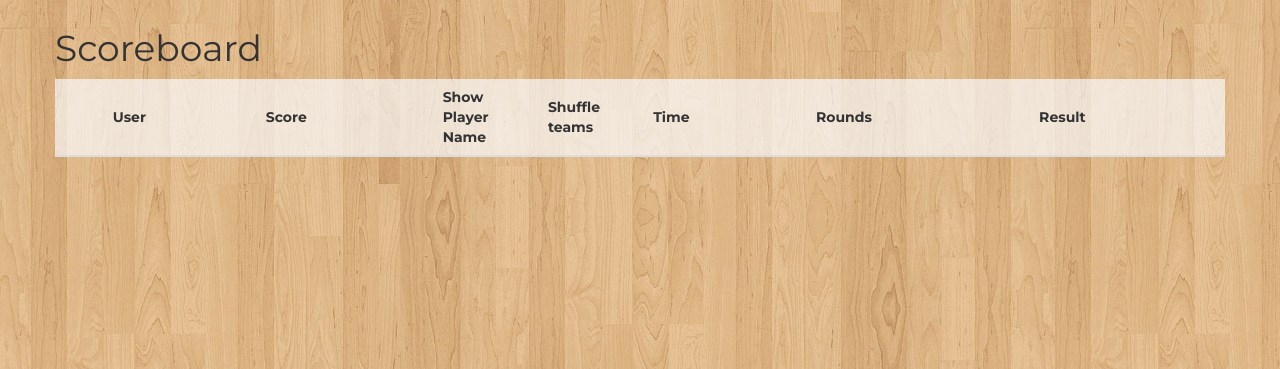
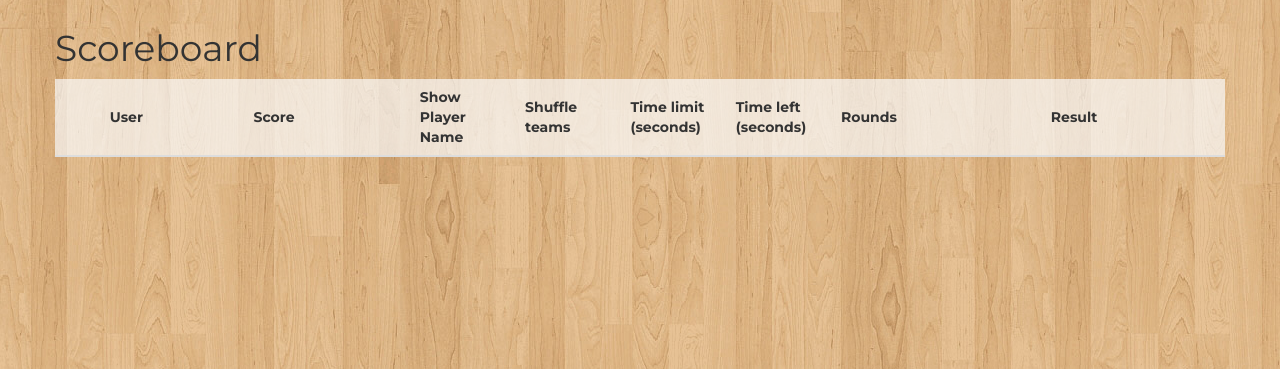
Before and after one commit to fepe55/whoheplayfor, a Django app: template whpf/templates/scoreboard.html in a window 1280 px wide. Shown: the part 51-420 px from the top of the page. Run offline with Django 3.2, Linux system fonts and the light colour scheme; the template is opened without the code that fills it, so the values that code supplies are empty; some libraries are stand-ins or nearby versions.

Commit message:
Made the code longer

```diff
--- a/whpf/models.py
+++ b/whpf/models.py
@@ -104,6 +104,11 @@ class Result(ModelWithDates):
     # def rounds(self):
     #     return int(self.code[5:8])
 
+    @property
+    def parsed_code(self):
+        from .helpers import parse_code
+        return parse_code(self.code)
+
     def calculate_score(self):
         from .helpers import get_score
         self.score = get_score(self.code)
--- a/whpf/static/css/style.css
+++ b/whpf/static/css/style.css
@@ -211,7 +211,7 @@ input[type="checkbox"]#advanced{
   color: #8C7853;
 }
 
-@media(max-width:768px) {
+@media(max-width:991px) {
   .advanced-details{
     display: none;
   }
--- a/whpf/templates/scoreboard.html
+++ b/whpf/templates/scoreboard.html
@@ -11,13 +11,15 @@
           <th>Score</th>
           <th style="width: 9%" class="advanced-details">Show Player Name</th>
           <th style="width: 9%" class="advanced-details">Shuffle teams</th>
-          <th class="advanced-details">Time</th>
+          <th style="width: 9%" class="advanced-details">Time limit (seconds)</th>
+          <th style="width: 9%" class="advanced-details">Time left (seconds)</th>
           <th class="advanced-details">Rounds</th>
           <th>Result</th>
         </tr>
       </thead>
       <tbody>
         {% for score in scores %}
+        {% with parsed_code=score.parsed_code %}
         <tr>
           <td>{{ forloop.counter }}</td>
           <th class="score pos{{ forloop.counter}}">
@@ -37,12 +39,14 @@
             </span>
           </th>
           <td>{{ score.score }}</td>
-          <td class="advanced-details">{% if score.show_player_name %}<i class="fa fa-check"></i>{% else %}<i class="fa fa-times"></i>{% endif %}</td>
-          <td class="advanced-details">{% if score.shuffle_teams %}<i class="fa fa-check"></i>{% else %}<i class="fa fa-times"></i>{% endif %}</td>
-          <td class="advanced-details">{% if time %}{{ score.time }}{% else %}Unlimited{% endif %}</td>
-          <td class="advanced-details">{{ score.rounds }}</td>
+          <td class="advanced-details">{% if parsed_code.show_player_name %}<i class="fa fa-check"></i>{% else %}<i class="fa fa-times"></i>{% endif %}</td>
+          <td class="advanced-details">{% if parsed_code.shuffle_teams %}<i class="fa fa-check"></i>{% else %}<i class="fa fa-times"></i>{% endif %}</td>
+          <td class="advanced-details">{% if parsed_code.time_limit %}{{ parsed_code.time_limit }}{% else %}Unlimited{% endif %}</td>
+          <td class="advanced-details">{{ parsed_code.time_left }}</td>
+          <td class="advanced-details">{{ parsed_code.rounds_played }} / {{ parsed_code.total_rounds }}</td>
           <td><a href="{% url 'whpf:results' score.code %}">View details</a></td>
         </tr>
+        {% endwith %}
         {% endfor %}
       </tbody>
     </table>
```
Also changed, not shown: whpf/helpers.py (+17 -6 lines), whpf/management/commands/recalculate_scores.py (added, +11 -0 lines), whpf/templates/whpf.html (+13 -2 lines), whpf/views.py (+4 -6 lines), whpf/management/commands/_create_divisions_and_conferences.py (renamed from whpf/management/commands/create_divisions_and_conferences.py), whpf/management/commands/_create_players.py (renamed from whpf/management/commands/create_players.py), whpf/management/commands/_create_teams.py (renamed from whpf/management/commands/create_teams.py).
